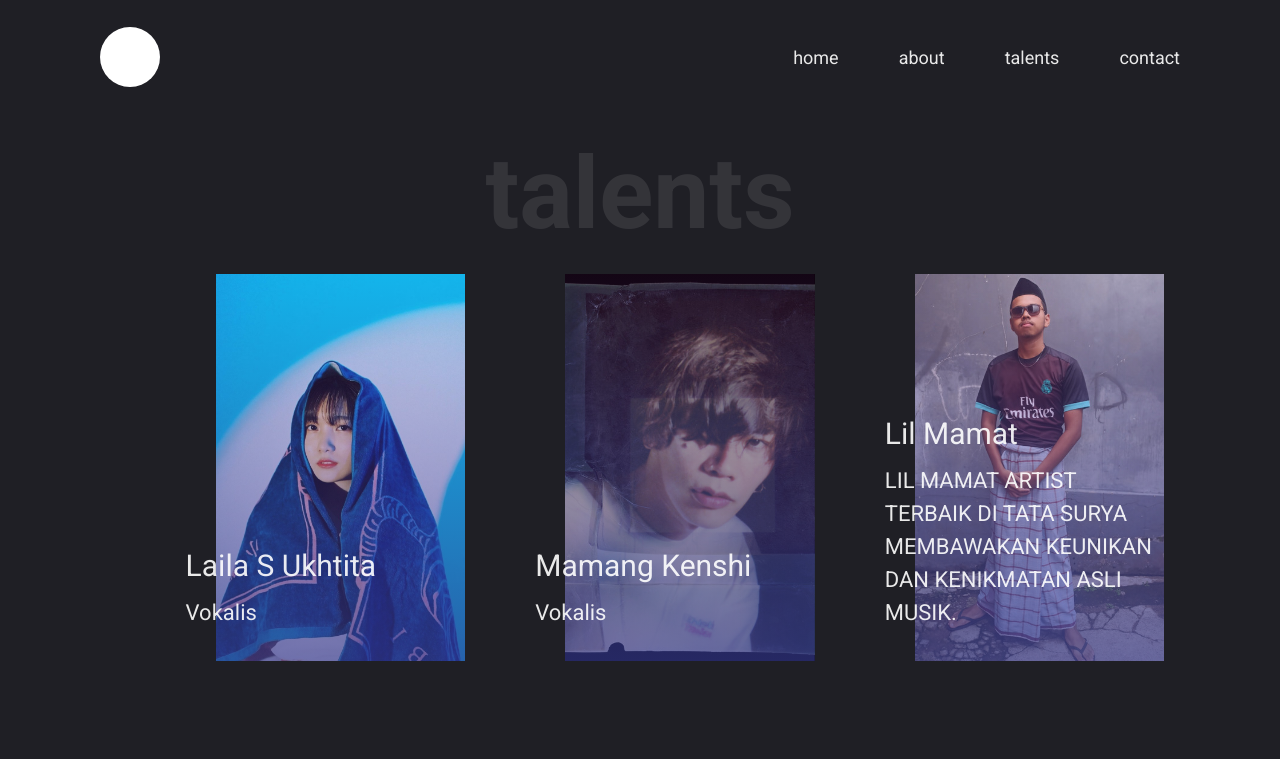
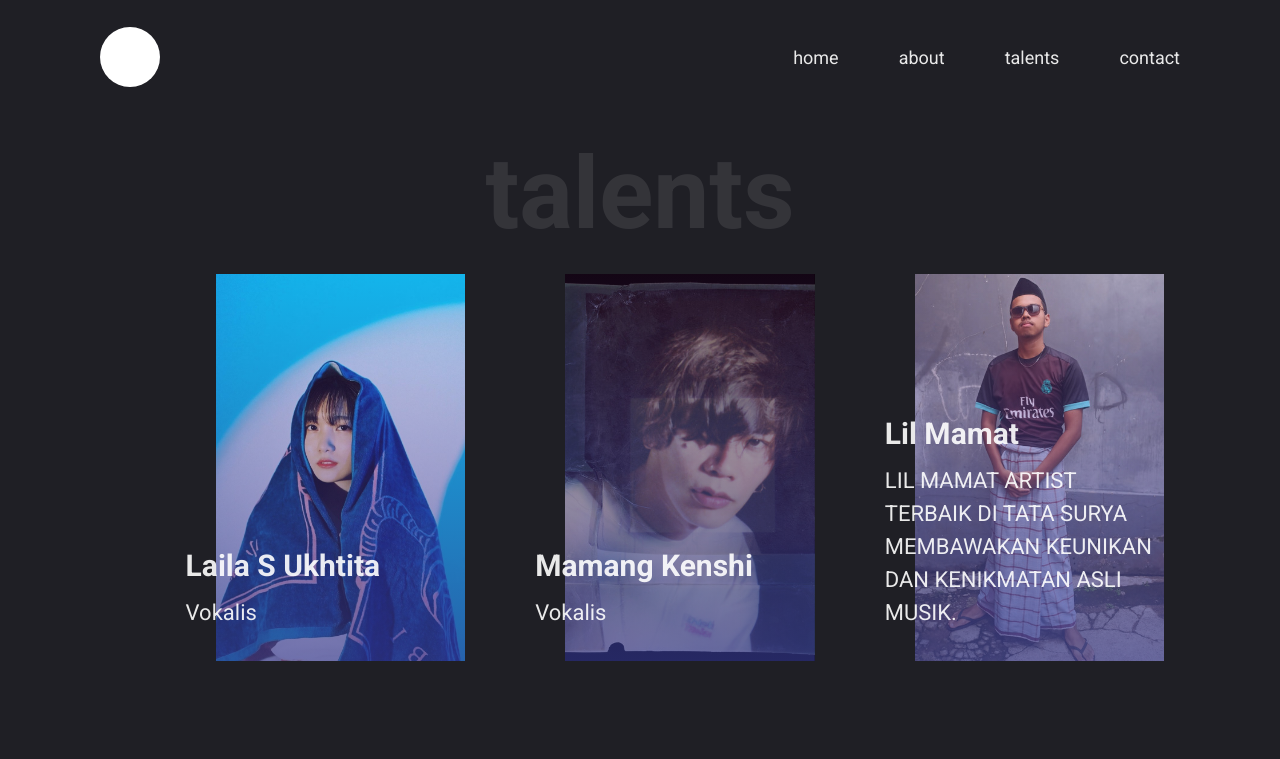
Before and after one commit to faishalirwn/25LabStudio, a Next.js app: page /talents in a window 1280 px wide. Shown: the top 759 px of the page. Built offline with nearby package versions, Linux system fonts and the light colour scheme.

Commit message:
Fix bold font caused by bootstrap reboot css reset

```diff
--- a/styles/Contact.module.css
+++ b/styles/Contact.module.css
@@ -23,6 +23,10 @@
     padding-bottom: 90px;
     background-color: #101013;
     font-weight: 300;
+}
+
+.contact h1 {
+    font-weight: bold;
 }
 
 .footer {
--- a/styles/Talents.module.css
+++ b/styles/Talents.module.css
@@ -42,6 +42,7 @@
 
 .talents-info h2 {
     margin-bottom: 12px;
+    font-weight: bold;
     font-size: 30px;
 }
 
```
Also changed, not shown: 1 other file (tests, documents, lock files or other folders).
